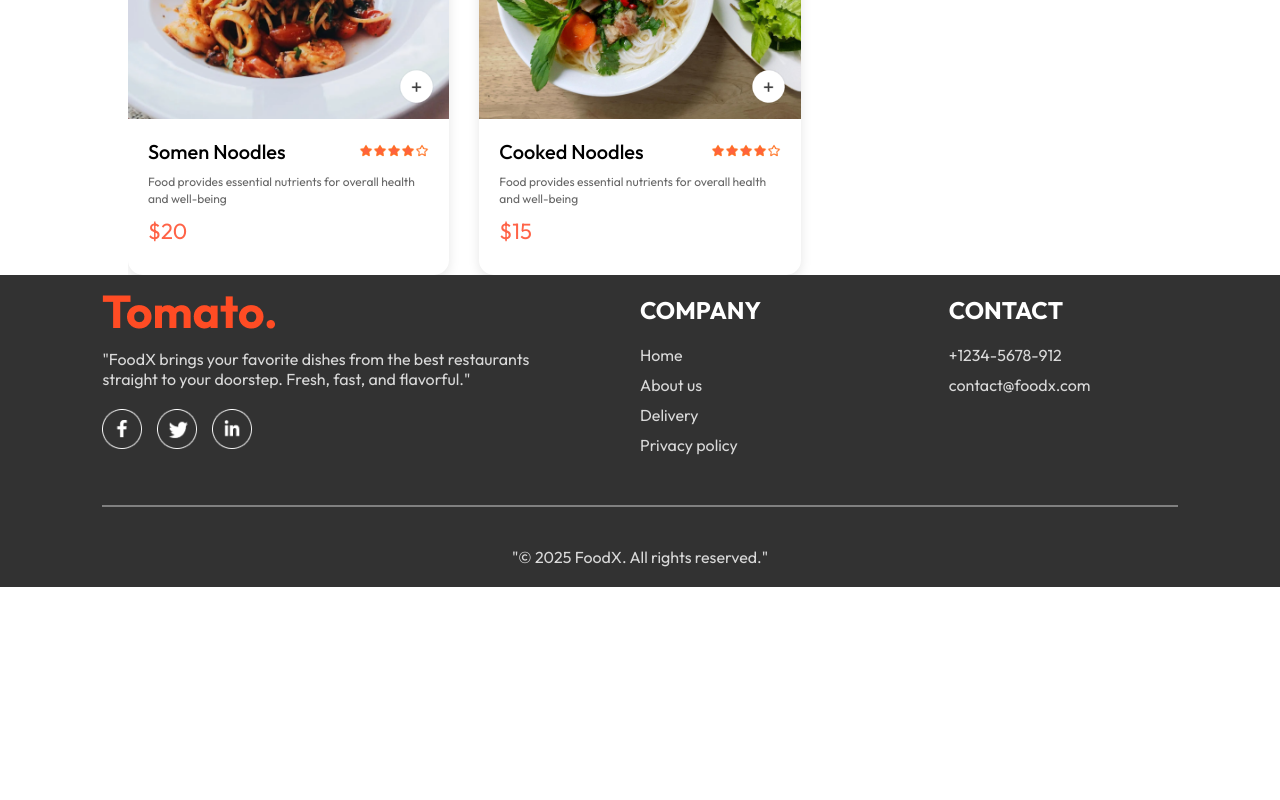
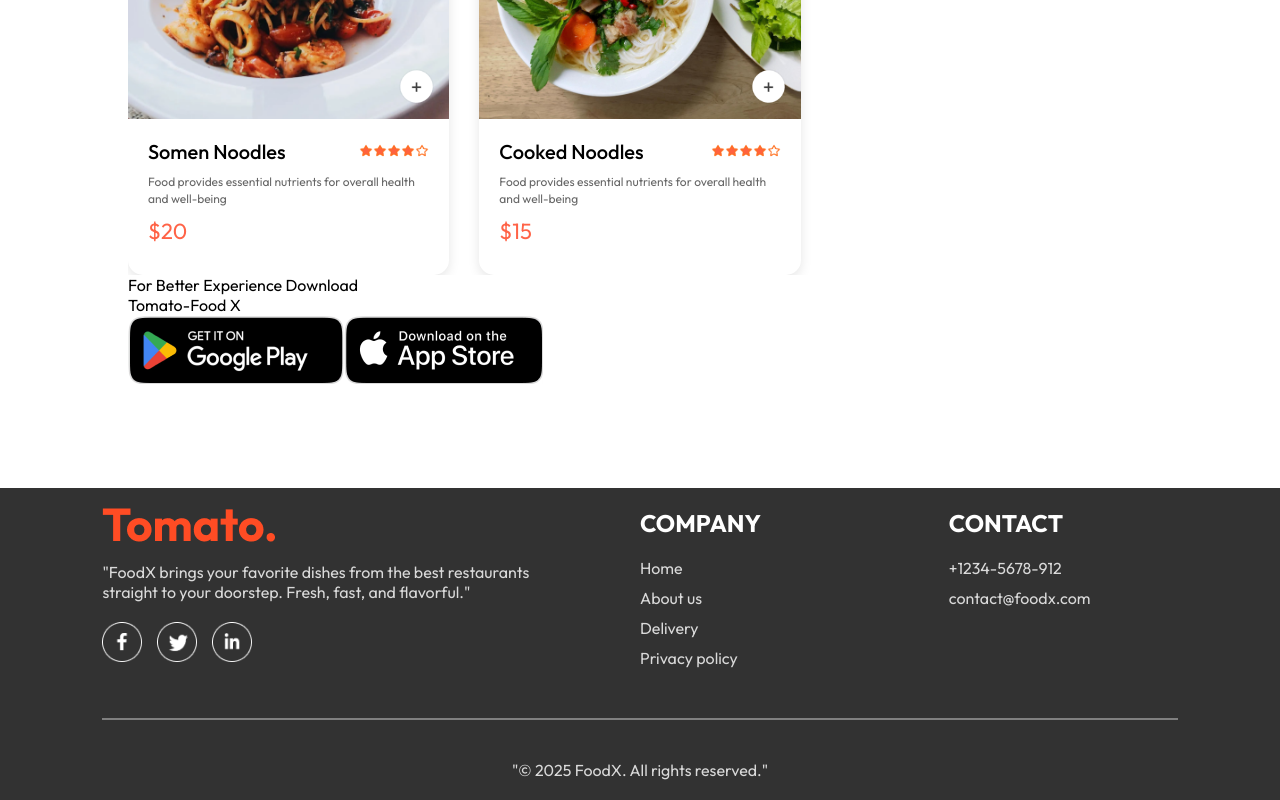
Before and after one commit to venkat-2006/Food-X, a React (Vite) app: page / in a window 1280 px wide. Shown: the part 5503-6303 px from the top of the page. Before the commit the page ends 6090 px from the top, so only its background shows below. Built offline with nearby package versions, Linux system fonts and the light colour scheme.

Commit message:
added playstore and appstore icons

```diff
--- /dev/null
+++ b/src/components/AppDownload/AppDownload.jsx
@@ -0,0 +1,22 @@
+import React from 'react'
+import './AppDownload.css'
+import { assets } from '../../assets/assets'
+
+const AppDownload = () => {
+    return (
+        <div className='app-download' id='app-download'>
+            <p>
+                For Better Experience Download<br />
+                Tomato-Food X
+
+            </p>
+            <div className="add-download-platforms">
+                <img src={assets.play_store} alt="" />
+                <img src={assets.app_store} alt="" />
+            </div>
+
+        </div>
+    )
+}
+
+export default AppDownload
--- a/src/components/Footer/Footer.css
+++ b/src/components/Footer/Footer.css
@@ -7,6 +7,7 @@
     gap: 20px;
     padding-top:80px;
     padding: 20px 8vw;
+    margin-top: 100px;
 }
 
 .footer-content{
--- a/src/pages/Home/Home.jsx
+++ b/src/pages/Home/Home.jsx
@@ -3,6 +3,7 @@
 import Header from '../../components/Header/Header'
 import ExploreMenu from '../../components/ExploreMenu/ExploreMenu'
 import FoodDisplay from '../../components/FoodDisplay/FoodDisplay'
+import AppDownload from '../../components/AppDownload/AppDownload'
 
 const Home = () => {
   const [category, setCategory] = useState('All')
@@ -12,6 +13,7 @@
       <Header />
       <ExploreMenu category={category} setCategory={setCategory} />
       <FoodDisplay category={category} />
+      <AppDownload />
     </div>
   )
 }
```
Also changed, not shown: src/components/AppDownload/AppDownload.css (added).
